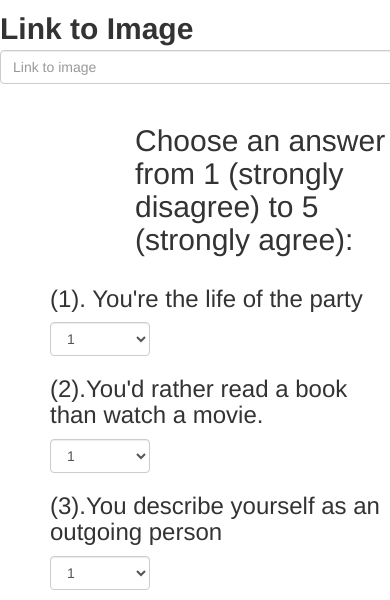
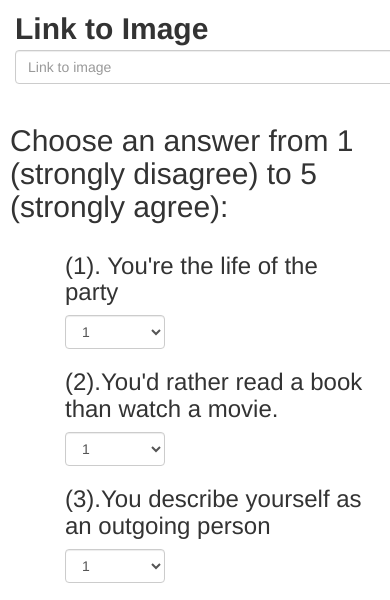
Before and after one commit to LouRitter/CompatabilityTest, a website: page app/public/survey.html in a window 390 px wide. Shown: the part 208-808 px from the top of the page. Drawn offline with nearby package versions, Linux system fonts and the light colour scheme.

Commit message:
Improved mobile layout

```diff
--- a/app/public/survey.html
+++ b/app/public/survey.html
@@ -7,6 +7,7 @@
 
 </head>
 <body>
+<div class="container">
 <h1>Compatability Test</h1>
 <h2>Survey Questions:<h2>
 <form class="form-horizontal">
@@ -123,6 +124,7 @@
   </div><!-- /.modal-dialog -->
 </div><!-- /.modal -->
 		<button type="button" class="btn btn-lg btn-primary" id="subButton"><span class="glyphicon glyphicon-list-alt"></span> See Results</button></a>
+	</div>
   <style type="text/css">
 	#inputImage {
 		width:400px;
@@ -143,8 +145,9 @@
 	}
 	#instructions{
 		margin-top: 40px;
-		margin-left: 150px;
+		margin-left: 10px;
 	}
+
 
   </style>
 </body>
```
